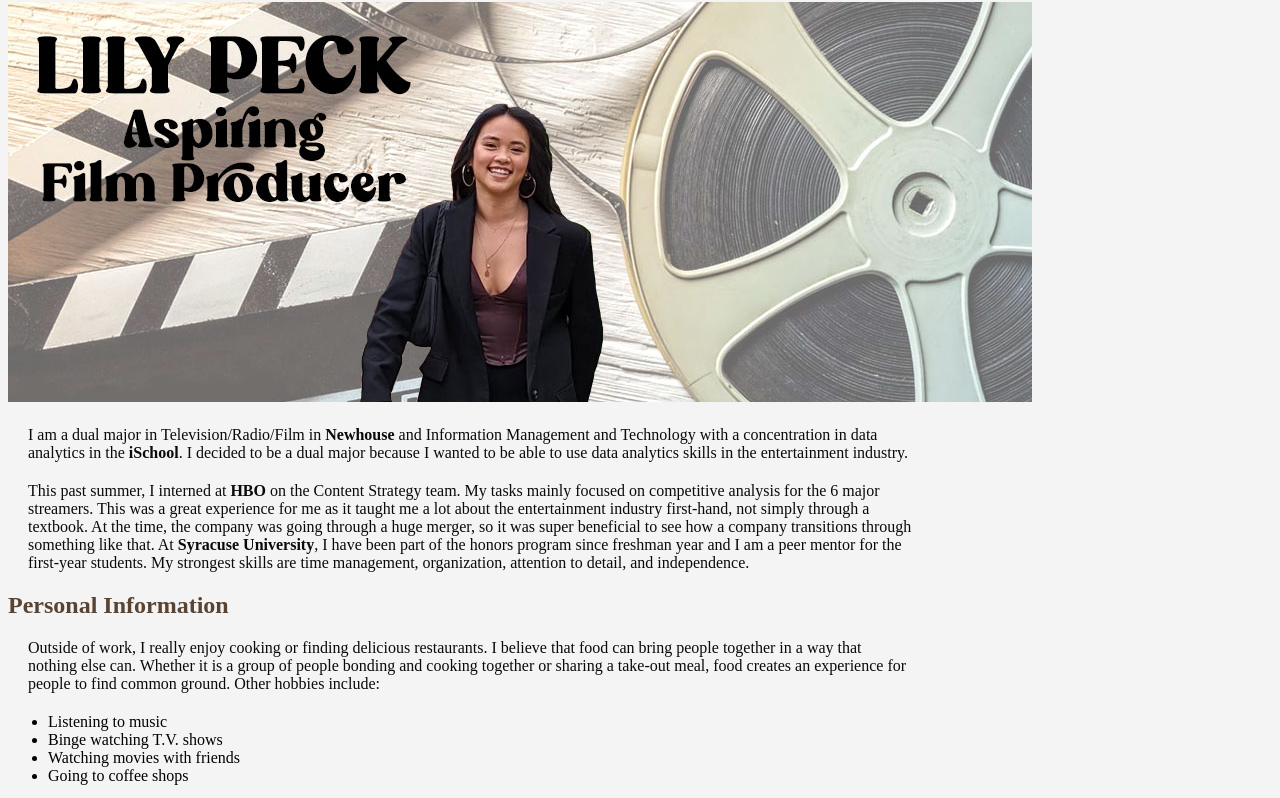
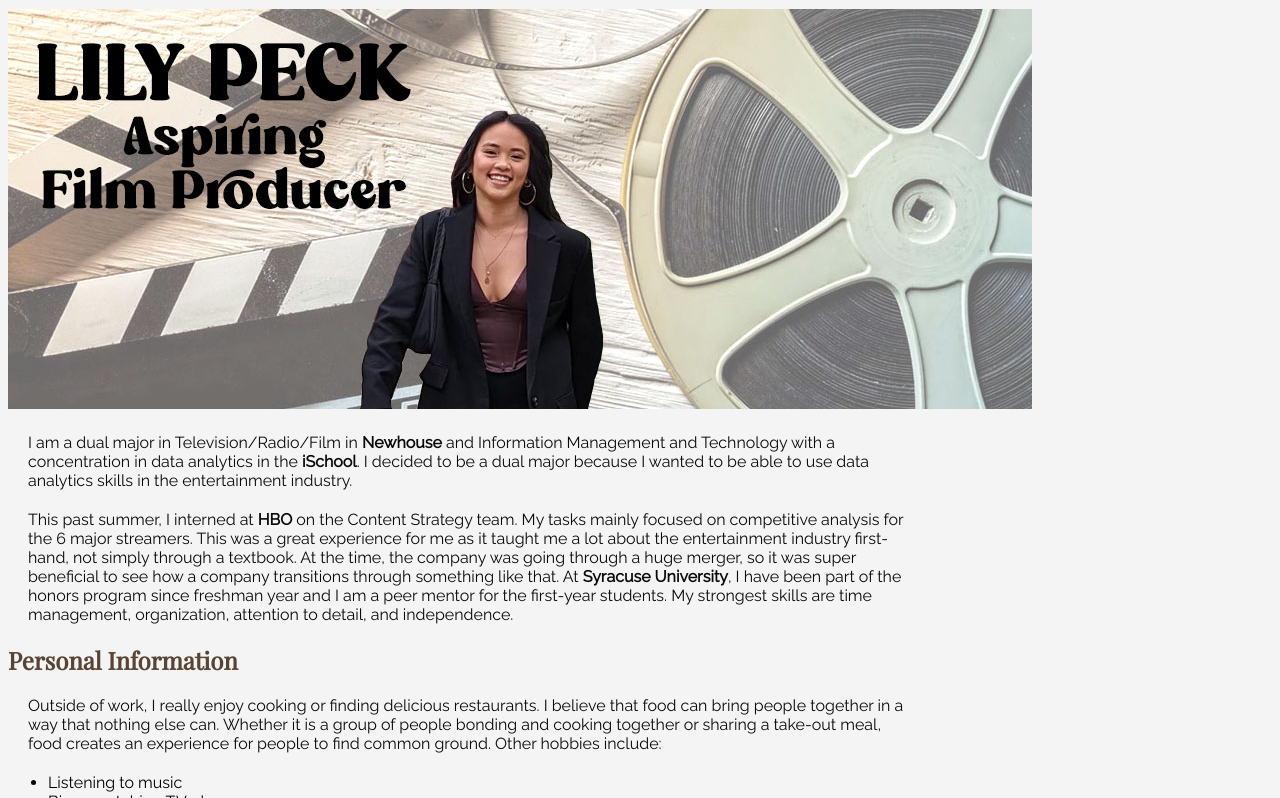
Before and after one commit to lmpeck-syr/ist263, a plain HTML site: page lab11/index.html in a window 1280 px wide. Shown: the part 132-930 px from the top of the page. Drawn offline with nearby package versions, Linux system fonts and the light colour scheme.

Commit message:
update google fonts

```diff
--- a/lab11/index.html
+++ b/lab11/index.html
@@ -5,6 +5,7 @@
         <meta name="viewport" content="width=device-width, initial-scale=1.0">
         <title>Lily Peck - Bio</title>
         <link rel="stylesheet" href="styles.css">
+        <link rel="preconnect" href="https://fonts.googleapis.com"><link rel="preconnect" href="https://fonts.gstatic.com" crossorigin><link href="https://fonts.googleapis.com/css2?family=Playfair+Display&family=Raleway&display=swap" rel="stylesheet">
     </head>
 
     <body>
--- a/lab11/styles.css
+++ b/lab11/styles.css
@@ -82,3 +82,5 @@ body p {width: 70%;}
     nav a {display:block; padding: 10px;}
     span {display:none}
 }
+h1, h2 {font-family: 'Playfair Display', serif;}
+body {font-family: 'Raleway', sans-serif;}
```
